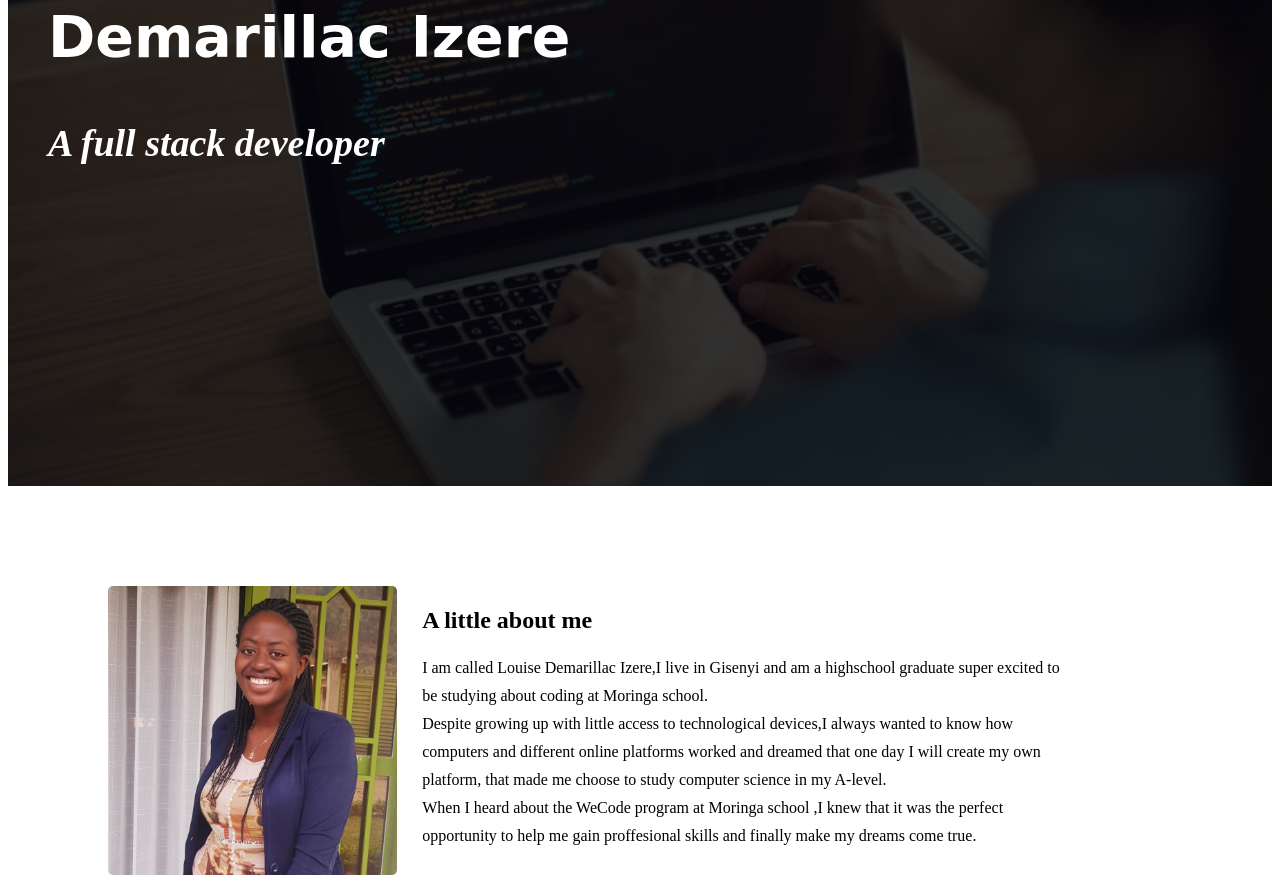
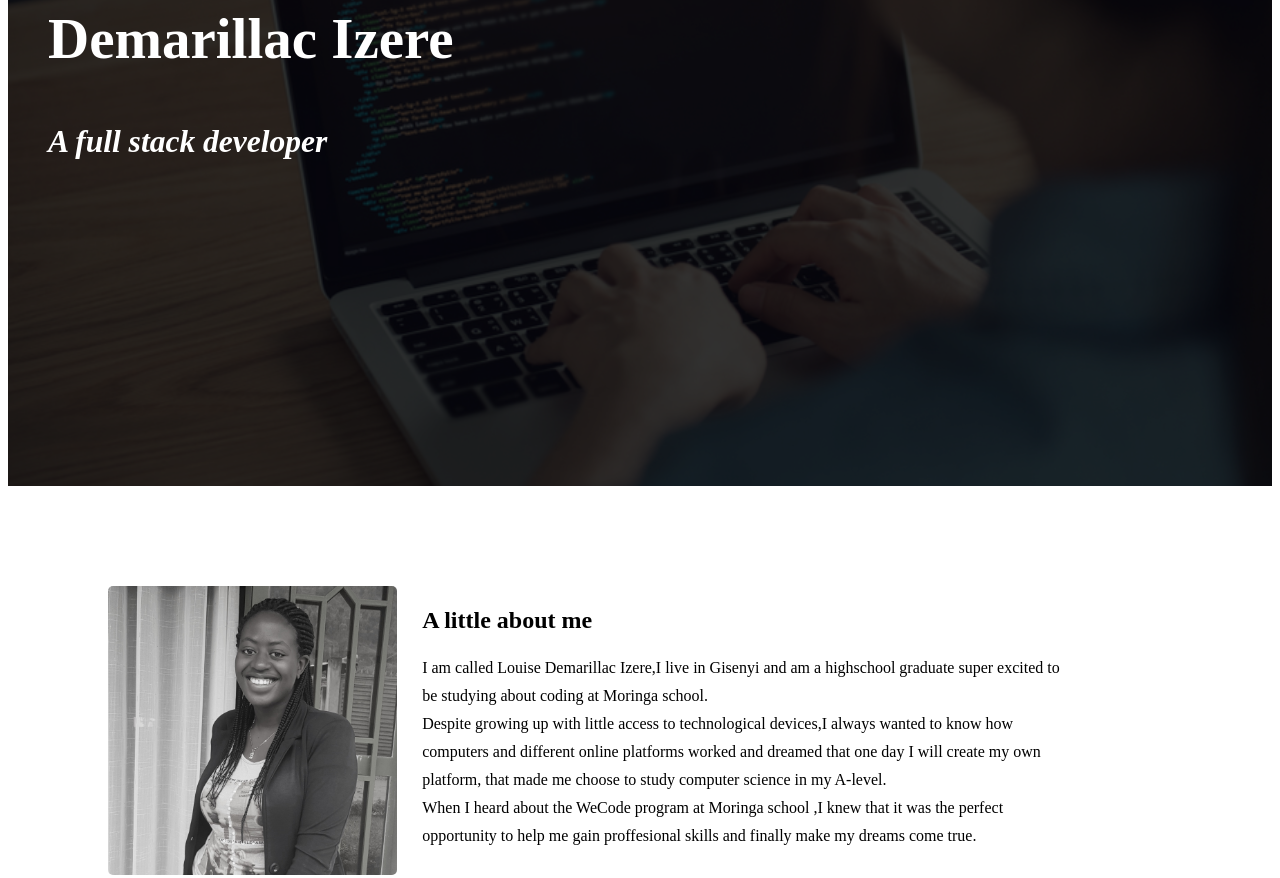
Before and after one commit to demarillacizere/portfolio-website, a plain HTML site: page index.html in a window 1280 px wide. Shown: the part 322-1200 px from the top of the page. Drawn offline with Linux system fonts and the light colour scheme.

Commit message:
modifying my picture

```diff
--- a/css/style.css
+++ b/css/style.css
@@ -12,9 +12,6 @@ header{
 }
 #head{
     margin-left:40px;
-}
-#head h2{
-    font-family: cursive;
 }
 span{
     font-style: italic;
--- a/index.html
+++ b/index.html
@@ -14,8 +14,8 @@
                         <li><a href="#contacts">Contacts</a></li>
                     </ul>
                 </nav>
-                <section id="head"><h2>Demarillac Izere</h2>
-                    <h4><span>A full stack developer</span></h4>
+                <section id="head"><h1>Demarillac Izere</h1>
+                    <h5><span>A full stack developer</span></h5>
                 </section>
             </div>
         </header>
@@ -23,7 +23,7 @@
             <div id="about">
                 <section id="about-section">
                    <div class="aboutme">
-                    <img src="pictures/photo du profil.jpg">
+                    <img src="pictures/profil.jpg">
                        <h2>A little about me</h2>
                        <p>I am called Louise Demarillac Izere,I live in Gisenyi and am a highschool graduate super excited to be studying about coding at Moringa school.
                         <br>Despite growing up with little access to technological devices,I always wanted to know how computers and different online platforms worked and dreamed that one day I will create my own platform, that made me choose to study computer science in my A-level.<br>When I heard about the WeCode program at Moringa school ,I knew that it was the perfect opportunity to help me gain proffesional skills and finally make my dreams come true.
```
Also changed, not shown: pictures/profil.jpg (added).
